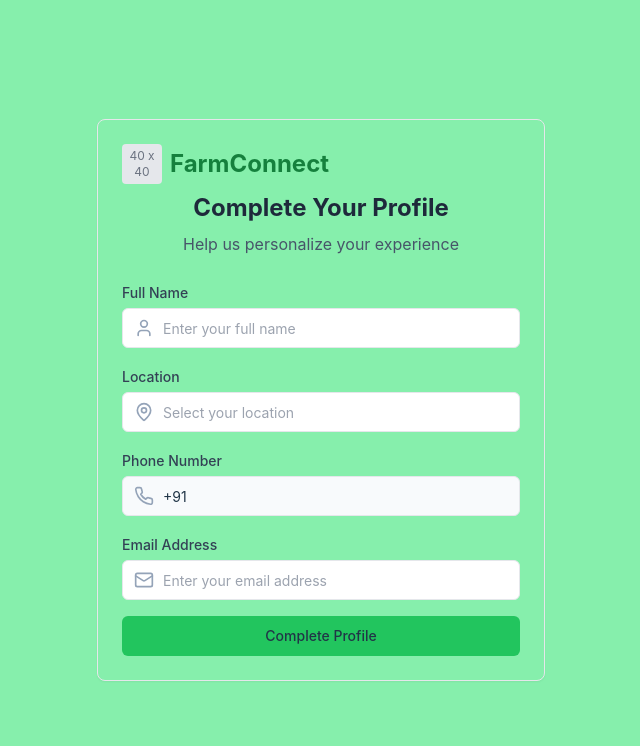
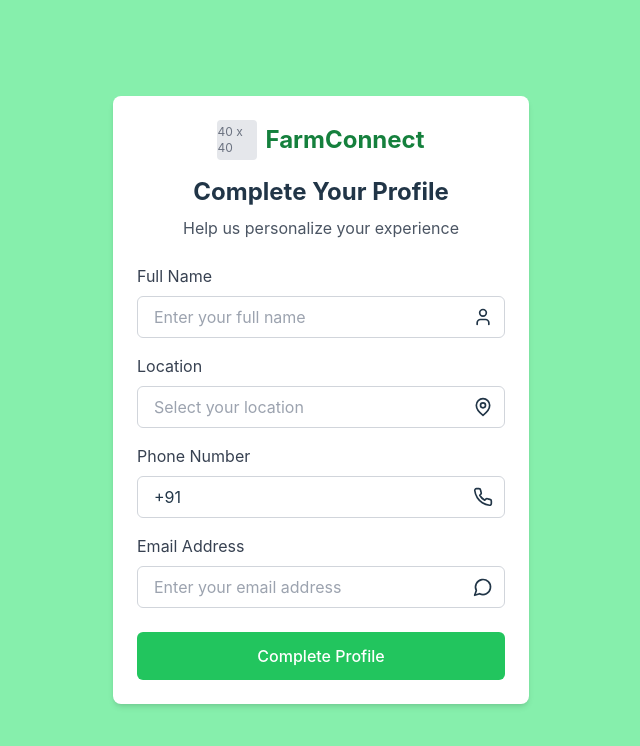
Before and after one commit to Nithish2213/easy-flow-profile-build, a React (Vite) app: page /complete-profile in a window 1280 px wide. Shown: the top 746 px of the page, without its empty margins (319-959 px from the left). Built offline with nearby package versions, Linux system fonts and the light colour scheme.

Commit message:
Reverted to commit 0bc6f5749cc5f43eb8bf8b31a9facf9d0023a6c5

```diff
--- a/package.json
+++ b/package.json
@@ -53,7 +53,7 @@
     "react-dom": "^18.3.1",
     "react-hook-form": "^7.53.0",
     "react-resizable-panels": "^2.1.3",
-    "react-router-dom": "^6.22.3",
+    "react-router-dom": "^7.5.1",
     "recharts": "^2.12.7",
     "sonner": "^1.5.0",
     "tailwind-merge": "^2.5.2",
--- a/src/main.jsx
+++ b/src/main.jsx
@@ -3,15 +3,9 @@ import React from 'react'
 import ReactDOM from 'react-dom/client'
 import App from './App.jsx'
 import './index.css'
-import { Toaster } from "./components/ui/toaster"
 
-// Create root instance before rendering
-const root = ReactDOM.createRoot(document.getElementById('root'))
-
-// Make sure we're using React.StrictMode properly
-root.render(
+ReactDOM.createRoot(document.getElementById('root')).render(
   <React.StrictMode>
     <App />
-    <Toaster />
-  </React.StrictMode>
+  </React.StrictMode>,
 )
--- a/src/pages/CompleteProfilePage.jsx
+++ b/src/pages/CompleteProfilePage.jsx
@@ -2,10 +2,9 @@
 import React, { useState } from 'react';
 import { useAuth } from '../context/AuthContext';
 import Logo from '../components/Logo';
-import { Card, CardContent, CardHeader } from '../components/ui/card';
-import { Input } from '../components/ui/input';
-import { Button } from '../components/ui/button';
-import { User, MapPin, Phone, Mail } from 'lucide-react';
+import Card from '../components/Card';
+import Input from '../components/Input';
+import Button from '../components/Button';
 
 function CompleteProfilePage() {
   const { phoneNumber, completeProfile } = useAuth();
@@ -33,83 +32,68 @@ function CompleteProfilePage() {
   };
 
   return (
-    <div className="min-h-screen bg-green-300 flex items-center justify-center p-4">
-      <Card className="w-full max-w-md">
-        <CardHeader className="text-center space-y-2">
+    <div className="min-h-screen bg-green-300 flex items-center justify-center">
+      <div className="w-full max-w-md p-4">
+        <Card>
+          <div className="flex justify-center mb-4">
             <Logo />
-          <h2 className="text-2xl font-bold text-slate-800">Complete Your Profile</h2>
-          <p className="text-slate-600">
+          </div>
+
+          <h2 className="text-2xl font-bold text-center mb-2">Complete Your Profile</h2>
+          <p className="text-center text-gray-600 mb-6">
             Help us personalize your experience
           </p>
-        </CardHeader>
-        <CardContent>
-          <form onSubmit={handleSubmit} className="space-y-4">
-            <div className="space-y-1">
-              <label className="text-sm font-medium text-slate-700">Full Name</label>
-              <div className="relative">
+
+          <form onSubmit={handleSubmit}>
             <Input
+              label="Full Name"
               name="fullName"
               placeholder="Enter your full name"
               value={formData.fullName}
               onChange={handleChange}
               required
-                  className="pl-10"
+              icon={<svg xmlns="http://www.w3.org/2000/svg" width="20" height="20" viewBox="0 0 24 24" fill="none" stroke="currentColor" strokeWidth="2" strokeLinecap="round" strokeLinejoin="round" className="lucide lucide-user"><path d="M19 21v-2a4 4 0 0 0-4-4H9a4 4 0 0 0-4 4v2"/><circle cx="12" cy="7" r="4"/></svg>}
             />
-                <User className="absolute left-3 top-1/2 -translate-y-1/2 h-5 w-5 text-slate-400" />
-              </div>
-            </div>
 
-            <div className="space-y-1">
-              <label className="text-sm font-medium text-slate-700">Location</label>
-              <div className="relative">
             <Input
+              label="Location"
               name="location"
               placeholder="Select your location"
               value={formData.location}
               onChange={handleChange}
               required
-                  className="pl-10"
+              icon={<svg xmlns="http://www.w3.org/2000/svg" width="20" height="20" viewBox="0 0 24 24" fill="none" stroke="currentColor" strokeWidth="2" strokeLinecap="round" strokeLinejoin="round" className="lucide lucide-map-pin"><path d="M20 10c0 6-8 12-8 12s-8-6-8-12a8 8 0 0 1 16 0Z"/><circle cx="12" cy="10" r="3"/></svg>}
             />
-                <MapPin className="absolute left-3 top-1/2 -translate-y-1/2 h-5 w-5 text-slate-400" />
-              </div>
-            </div>
 
-            <div className="space-y-1">
-              <label className="text-sm font-medium text-slate-700">Phone Number</label>
-              <div className="relative">
             <Input
+              label="Phone Number"
               value={`+91 ${phoneNumber}`}
               readOnly
-                  className="pl-10 bg-slate-50"
+              icon={<svg xmlns="http://www.w3.org/2000/svg" width="20" height="20" viewBox="0 0 24 24" fill="none" stroke="currentColor" strokeWidth="2" strokeLinecap="round" strokeLinejoin="round" className="lucide lucide-phone"><path d="M22 16.92v3a2 2 0 0 1-2.18 2 19.79 19.79 0 0 1-8.63-3.07 19.5 19.5 0 0 1-6-6 19.79 19.79 0 0 1-3.07-8.67A2 2 0 0 1 4.11 2h3a2 2 0 0 1 2 1.72 12.84 12.84 0 0 0 .7 2.81 2 2 0 0 1-.45 2.11L8.09 9.91a16 16 0 0 0 6 6l1.27-1.27a2 2 0 0 1 2.11-.45 12.84 12.84 0 0 0 2.81.7A2 2 0 0 1 22 16.92z"/></svg>}
             />
-                <Phone className="absolute left-3 top-1/2 -translate-y-1/2 h-5 w-5 text-slate-400" />
-              </div>
-            </div>
 
-            <div className="space-y-1">
-              <label className="text-sm font-medium text-slate-700">Email Address</label>
-              <div className="relative">
             <Input
+              label="Email Address"
               name="email"
               type="email"
               placeholder="Enter your email address"
               value={formData.email}
               onChange={handleChange}
-                  className="pl-10"
+              icon={<svg xmlns="http://www.w3.org/2000/svg" width="20" height="20" viewBox="0 0 24 24" fill="none" stroke="currentColor" strokeWidth="2" strokeLinecap="round" strokeLinejoin="round" className="lucide lucide-message-circle"><path d="M7.9 20A9 9 0 1 0 4 16.1L2 22Z"/></svg>}
             />
-                <Mail className="absolute left-3 top-1/2 -translate-y-1/2 h-5 w-5 text-slate-400" />
-              </div>
-            </div>
 
+            <div className="mt-6">
               <Button
                 type="submit"
-              className="w-full bg-green-500 hover:bg-green-600 mt-6"
+                variant="primary"
+                fullWidth
               >
                 Complete Profile
               </Button>
+            </div>
           </form>
-        </CardContent>
         </Card>
+      </div>
     </div>
   );
 }
--- a/src/pages/LoginPage.jsx
+++ b/src/pages/LoginPage.jsx
@@ -2,10 +2,9 @@
 import React, { useState } from 'react';
 import { useAuth } from '../context/AuthContext';
 import Logo from '../components/Logo';
-import { Input } from '../components/ui/input';
-import { Button } from '../components/ui/button';
-import { Card, CardContent, CardHeader } from '../components/ui/card';
-import { AlertTriangle } from 'lucide-react';
+import Card from '../components/Card';
+import Input from '../components/Input';
+import Button from '../components/Button';
 
 function LoginPage() {
   const [phone, setPhone] = useState("");
@@ -19,51 +18,46 @@ function LoginPage() {
   };
 
   return (
-    <div className="min-h-screen bg-green-300 flex items-center justify-center p-4">
-      <Card className="w-full max-w-md">
-        <CardHeader className="text-center space-y-2">
+    <div className="min-h-screen bg-green-300 flex items-center justify-center">
+      <div className="w-full max-w-md p-4">
+        <Card>
+          <div className="flex justify-center mb-4">
             <Logo />
-          <h2 className="text-2xl font-bold text-slate-800">Buyer Login</h2>
-          <p className="text-slate-600">
+          </div>
+
+          <h2 className="text-2xl font-bold text-center mb-2">Buyer Login</h2>
+          <p className="text-center text-gray-600 mb-6">
             Enter your phone number to receive OTP
           </p>
-        </CardHeader>
-        <CardContent>
-          <form onSubmit={handleSubmit} className="space-y-4">
-            <div className="relative">
+
+          <form onSubmit={handleSubmit}>
             <Input
-                type="tel"
+              prefix={<span className="text-gray-500">+91</span>}
               placeholder="Enter phone number"
               value={phone}
               onChange={(e) => setPhone(e.target.value)}
-                className="pl-12"
               required
-                maxLength={10}
             />
-              <span className="absolute left-3 top-1/2 -translate-y-1/2 text-slate-600">
-                +91
-              </span>
-            </div>
 
             <Button
-              type="submit"
-              className="w-full bg-green-500 hover:bg-green-600"
+              variant="primary"
+              fullWidth
+              icon={<svg xmlns="http://www.w3.org/2000/svg" width="20" height="20" viewBox="0 0 24 24" fill="none" stroke="currentColor" strokeWidth="2" strokeLinecap="round" strokeLinejoin="round" className="lucide lucide-alert-triangle"><path d="m21.73 18-8-14a2 2 0 0 0-3.48 0l-8 14A2 2 0 0 0 4 21h16a2 2 0 0 0 1.73-3Z"/><path d="M12 9v4"/><path d="M12 17h.01"/></svg>}
             >
-              <AlertTriangle className="w-5 h-5 mr-2" />
               Send OTP
             </Button>
           </form>
 
-          <div className="mt-6 text-center text-sm text-slate-600">
-            By continuing, you agree to our{' '}
-            <div className="flex justify-center gap-1">
+          <div className="mt-6 text-center text-sm text-gray-600">
+            By continuing, you agree to our
+            <div className="flex justify-center space-x-1">
               <a href="#" className="text-green-600 hover:underline">Terms of Service</a>
               <span>&amp;</span>
               <a href="#" className="text-green-600 hover:underline">Privacy Policy</a>
             </div>
           </div>
-        </CardContent>
         </Card>
+      </div>
     </div>
   );
 }
```
Also changed, not shown: src/pages/OtpVerificationPage.jsx (+38 -46 lines), 1 other file (tests, documents, lock files or other folders). Lines whose indentation alone changed are shown as unchanged.
